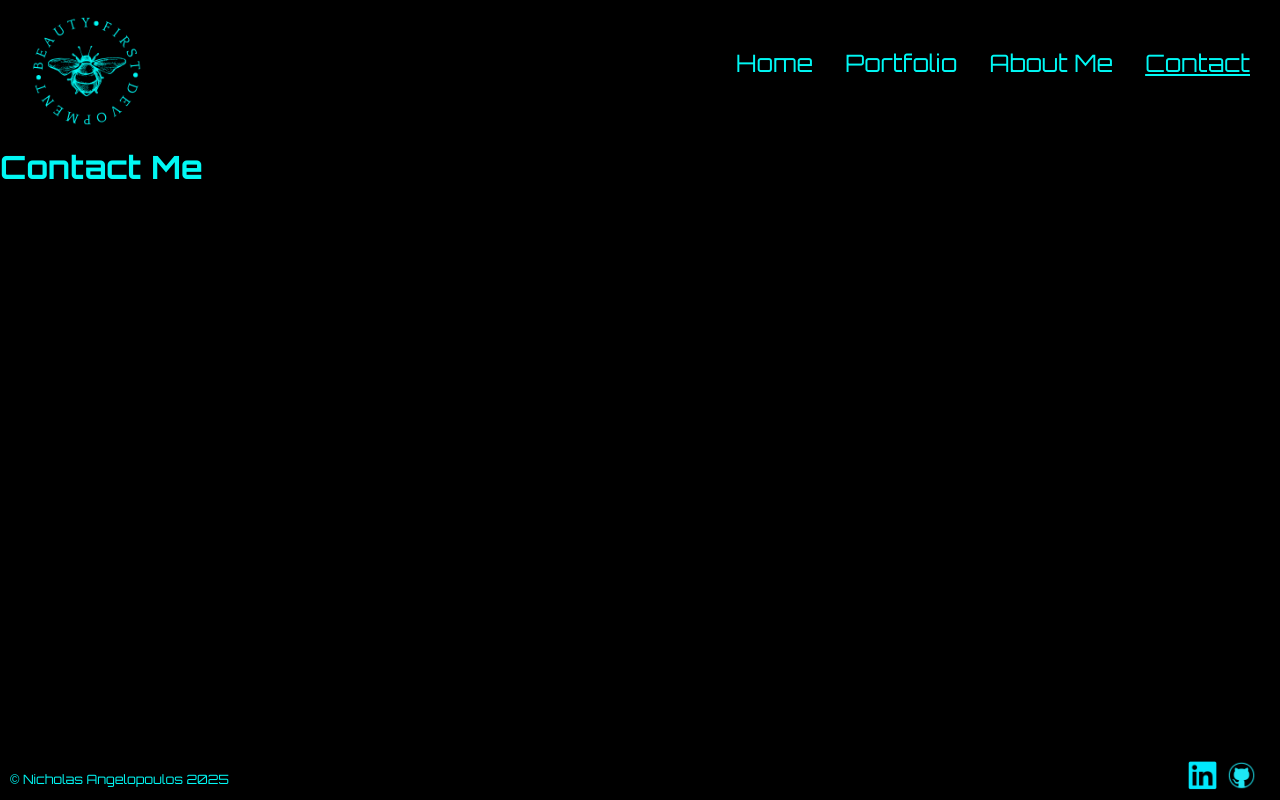
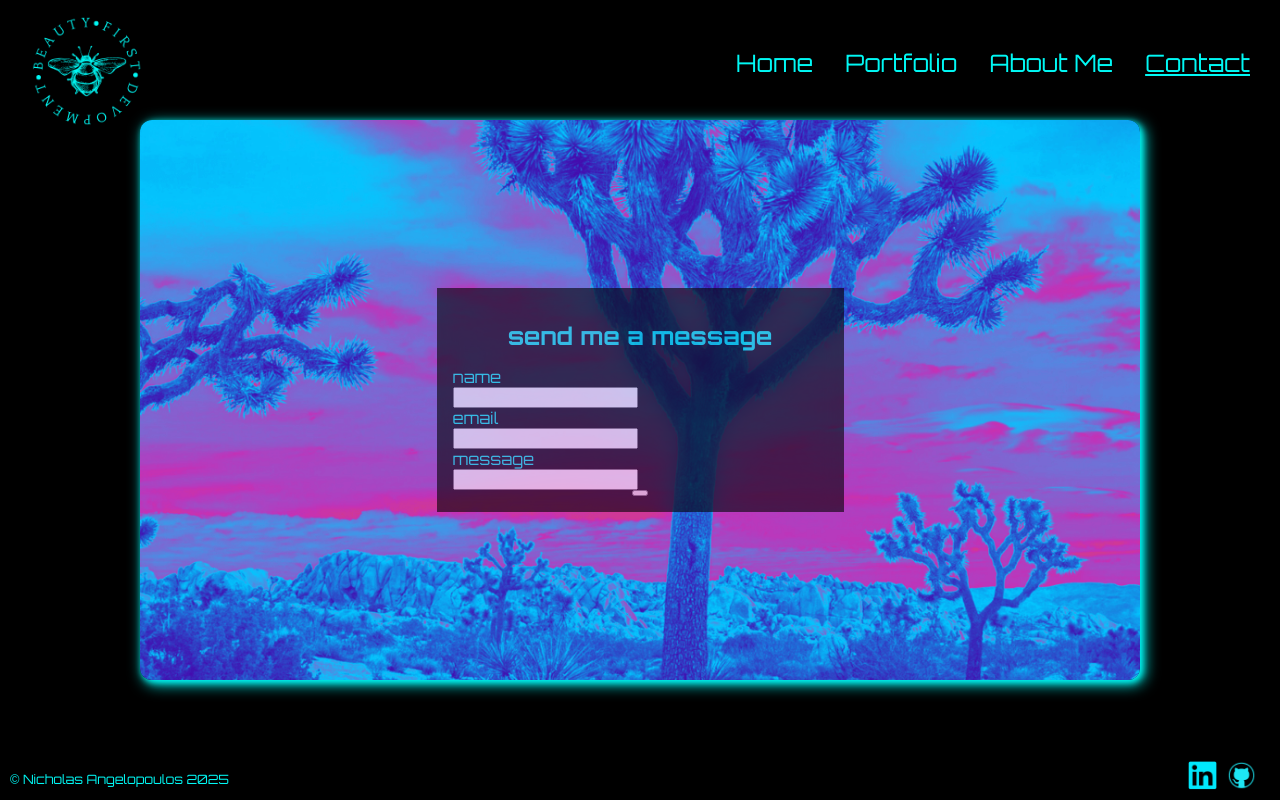
Before and after one commit to nickangel7/Personal-Website, a React (Vite) app: page /contact in a window 1280 px wide. Built offline with nearby package versions, Linux system fonts and the light colour scheme.

Commit message:
gsap animations, portfolio,contact page

```diff
--- a/src/components/Contact.jsx
+++ b/src/components/Contact.jsx
@@ -1,7 +1,27 @@
 import React from 'react';
+import joshuatree from './assets/joshuatree.png';
 
 const Contact = () => {
-  return <h1>Contact Me</h1>;
+  return (
+    <div className='contact-page section'>
+      <form className='contact-form'>
+        <h1 className='contact-title'>send me a message</h1>
+        <label className='contact-label'>
+          name
+          <input></input>
+        </label>
+        <label className='contact-label'>
+          email
+          <input></input>
+        </label>
+        <label className='contact-label'>
+          message
+          <input></input>
+        </label>
+        <button></button>
+      </form>
+    </div>
+  );
 };
 
 export default Contact;
--- a/src/components/Header.jsx
+++ b/src/components/Header.jsx
@@ -5,7 +5,9 @@ import logo from './assets/honeybee.png';
 const Header = () => {
   return (
     <header className='header'>
-      <img src={logo} alt='Logo' className='logo' />
+      <div className='logo-wrapper'>
+        <img src={logo} alt='Logo' className='logo' />
+      </div>
       <nav>
         <ul>
           <li>
--- a/src/components/Introduction.jsx
+++ b/src/components/Introduction.jsx
@@ -5,10 +5,12 @@ import { useGSAP } from '@gsap/react';
 import '../style.css';
 
 gsap.registerPlugin(useGSAP);
+let isClicked = 'false';
 
 const Introduction = () => {
   const container = useRef();
   const bgRef = useRef();
+  const playButtonRef = useRef();
 
   const isFirstVisit = !sessionStorage.getItem('firstVisitDone');
 
@@ -30,13 +32,15 @@ const Introduction = () => {
         duration: 1.2,
         ease: 'power3.out',
         stagger: 0.1,
-      })
-      .from('.playbutton', {
-        opacity: 0,
+      });
+    if (isClicked == 'false') {
+      tl.to('.playbutton', {
+        opacity: 1,
         duration: 1,
         ease: 'power3.out',
         stagger: 0.1,
       });
+    }
     if (isFirstVisit) {
       tl.from(
         'header',
@@ -55,6 +59,28 @@ const Introduction = () => {
       sessionStorage.setItem('firstVisitDone', 'true');
     }
   });
+
+  const playButtonClick = () => {
+    tl.to('.tsparticles', {
+      opacity: 1,
+      duration: 1,
+    })
+      .to(playButtonRef.current, {
+        opacity: 0,
+        duration: 1,
+      })
+      .to(
+        '.logo',
+        {
+          rotation: -360,
+          duration: 20,
+          repeat: -1,
+          ease: 'none',
+        },
+        '<'
+      );
+    isClicked = 'true';
+  };
 
   return (
     <section className='introduction section'>
@@ -124,7 +150,14 @@ const Introduction = () => {
         </div>
       </div>
       <div className='playbutton'>
-        <img src={playbutton} alt='playbutton' className='playbutton' />
+        <img
+          ref={playButtonRef}
+          src={playbutton}
+          alt='playbutton'
+          className='playbutton'
+          onClick={playButtonClick}
+          onHover=''
+        />
       </div>
     </section>
   );
--- a/src/components/Portfolio.jsx
+++ b/src/components/Portfolio.jsx
@@ -1,4 +1,7 @@
 import React from 'react';
+import { useRef } from 'react';
+import gsap from 'gsap';
+import { useGSAP } from '@gsap/react';
 import cachemunklogo from './assets/cachemunklogo.png';
 import githublogo from './assets/githublogo.png';
 import npmlogo from './assets/npmlogo.png';
@@ -10,28 +13,33 @@ import awslogo from './assets/awslogo.png';
 import sqllogo from './assets/sqllogo.png';
 import '../style.css';
 
+gsap.registerPlugin(useGSAP);
+
 const Portfolio = () => {
+  const tl = gsap.timeline();
+
+  useGSAP(() => {
+    tl.to('.pages', {
+      rotationY: 360,
+      duration: 0.3,
+    });
+  });
+
   return (
     <div className='portfolio section'>
       <h1 className='portfolio-title'>My Work</h1>
 
-
       <div className='pages'>
-
-
         <h1 className='page-title section'>
           Cachemunk
           <img src={cachemunklogo} className='cachemunklogo'></img>
           <p className='cachemunk-description'>
             Application layer caching middleware library for Node.js and Redis
           </p>
-
-
           <div className='git-npm'>
             <img src={githublogo} className='reference'></img>
             <img src={npmlogo} className='reference'></img>
           </div>
-
           <div className='tech-stack'>
             <h1 className='techstack-made'>Made with:</h1>
             <img src={typescriptlogo} className='techlogo'></img>
@@ -49,9 +57,6 @@ const Portfolio = () => {
             <span className='arrow'>{'<'}</span>
           </li>
           <li className='reel'>1</li>
-          <li className='reel'>2</li>
-          <li className='reel'>3</li>
-          <li className='reel'>4</li>
           <li className='reel end'>
             <span className='arrow'>{'>'}</span>
           </li>
--- a/src/style.css
+++ b/src/style.css
@@ -22,12 +22,22 @@ body {
   justify-content: space-between;
   align-items: center;
   font-size: clamp(0.75rem, 2.5dvw, 1.5rem);
+  flex-shrink: 0;
 }
 
 .logo {
   width: clamp(5px, 20vw, 110px);
+  display: block;
+  transform: translateZ(0);
+}
+
+.logo-wrapper {
   padding-left: 2rem;
   padding-top: 1rem;
+  display: inline-block;
+  transform: translateZ(0);
+  will-change: transform;
+  flex-shrink: 0;
 }
 
 .header nav ul {
@@ -131,6 +141,8 @@ body {
 
 .playbutton {
   width: clamp(10px, 15dvw, 100px);
+  cursor: pointer;
+  opacity: 0;
 }
 
 .portfolio {
@@ -230,6 +242,56 @@ body {
   transform: translateY(-2px);
 }
 
+.contact-page {
+  background-image: url('./components/assets/joshuatree.png');
+  max-height: 55%;
+  width: 90%;
+  top: 50%;
+  left: 50%;
+  max-width: 1000px;
+  position: absolute;
+  transform: translate(-50%, -50%);
+  min-height: 70%;
+  z-index: 1;
+  background-size: cover;
+  background-position: 50%;
+  background-repeat: no-repeat;
+  border: #000;
+  box-shadow: 0.25em 0.25em 0.9em #01f8f4, 0.125em 0.125em 0.4em #01f8f4;
+  border-radius: 12px;
+}
+
+.contact-form {
+  transform: tranlate(0px, 0px);
+  opacity: 0.6;
+  max-width: 375px;
+  width: 80%;
+  padding: 1rem;
+  display: flex;
+  flex-direction: column;
+  align-items: center;
+  justify-content: center;
+  background-color: black;
+  backdrop-filter: blur(10px);
+}
+
+.contact-title {
+  font-size: 1.5rem;
+  display: flex;
+  flex-direction: column;
+  justify-content: center;
+  align-items: center;
+  width: 100%;
+}
+
+.contact-label {
+  display: flex;
+  flex-direction: column;
+  align-items: flex-start;
+  justify-content: center;
+  width: 100%;
+}
+
 .tsparticles {
   opacity: 0;
 }
```
Also changed, not shown: src/components/assets/joshuatree.png (added).
